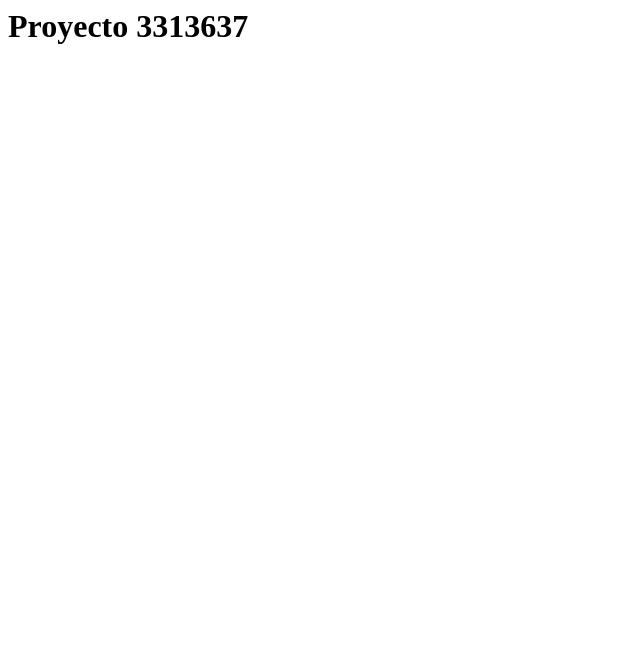
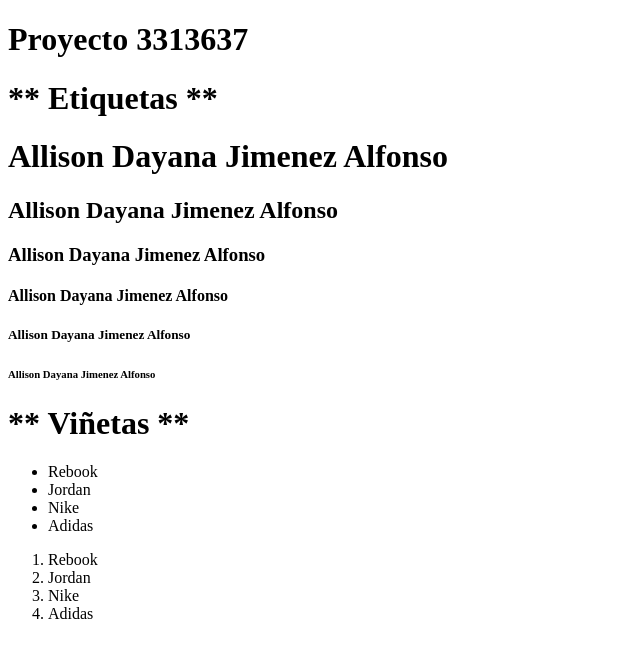
Before and after one commit to AlisA218/Proyecto3313637, a plain HTML site: page index.html in a window 1280 px wide. Shown: the whole page, without its empty margins (0-640 px from the left). Drawn offline with Linux system fonts and the light colour scheme.

Commit message:
index actualizado

```diff
--- a/index.html
+++ b/index.html
@@ -1 +1,35 @@
-<h1>Proyecto 3313637</h1>
+<!DOCTYPE html>
+<html lang="en">
+<head>
+    <meta charset="UTF-8">
+    <meta name="viewport" content="width=device-width, initial-scale=1.0">
+    <title>Proyect3313637</title>
+</head>
+<body>
+   <h1>Proyecto 3313637</h1>
+
+<h1>** Etiquetas **</h1>
+<h1>Allison Dayana Jimenez Alfonso</h1>
+<h2>Allison Dayana Jimenez Alfonso</h2>
+<h3>Allison Dayana Jimenez Alfonso</h3>
+<h4>Allison Dayana Jimenez Alfonso</h4>
+<h5>Allison Dayana Jimenez Alfonso</h5>
+<h6>Allison Dayana Jimenez Alfonso</h6>
+
+<h1>** Viñetas **</h1>
+<ul>
+    <li>Rebook</li>
+    <li>Jordan</li>
+    <li>Nike</li>
+    <li>Adidas</li>
+</ul>
+
+<ol>
+    <li>Rebook</li>
+    <li>Jordan</li>
+    <li>Nike</li>
+    <li>Adidas</li>
+</ol>
+
+</body>
+</html>
```
